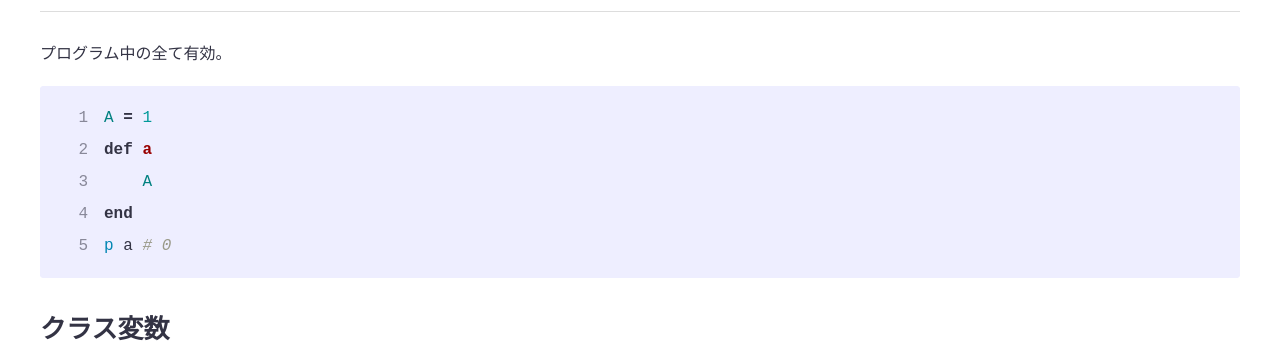
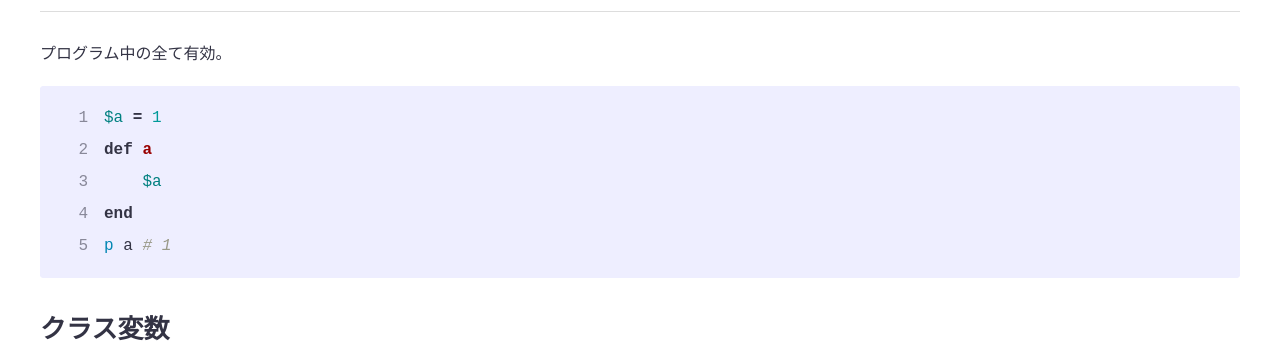
Before and after one commit to yamaguchi-ruby/yamaguchi-ruby.github.io, a Jekyll site: the page built from _posts/2019-11-17-160337.md, in a window 1280 px wide and 900 px high, scrolled down 2531 px. Shown: the part 151-494 px from the top of the window. Built offline with Jekyll 4.4.1, drawn with Linux system fonts in a browser that asks for light colours.

Commit message:
global var

````diff
--- a/_posts/2019-11-17-160337.md
+++ b/_posts/2019-11-17-160337.md
@@ -87,11 +87,11 @@ p foo # #<Hoge:0x000055f2ad1acd18>
 プログラム中の全て有効。
 
 ```ruby
-A = 1
+$a = 1
 def a
-    A
+    $a
 end
-p a # 0
+p a # 1
 ```
 
 # クラス変数
````
Also changed, not shown: _posts/2019-11-17-145743.md (+1 -1 lines).
